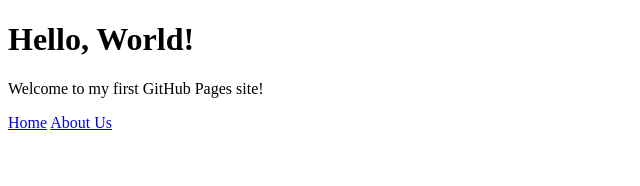
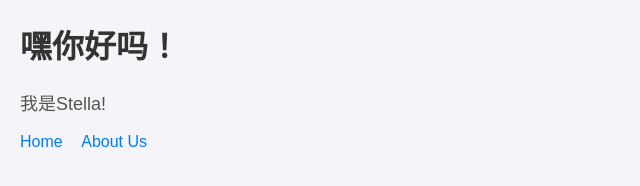
Before and after one commit to starfay/W, a plain HTML site: page index.html in a window 1280 px wide. Shown: the whole page, without its empty margins (0-640 px from the left). Drawn offline with Linux system fonts and the light colour scheme.

Commit message:
Update index.html

```diff
--- a/index.html
+++ b/index.html
@@ -4,10 +4,11 @@
     <meta charset="UTF-8">
     <meta name="viewport" content="width=device-width, initial-scale=1.0">
     <title>My First GitHub Page</title>
+    <link rel="stylesheet" href="styles.css">
 </head>
 <body>
-    <h1>Hello, World!</h1>
-    <p>Welcome to my first GitHub Pages site!</p>
+    <h1>嘿你好吗！</h1>
+    <p>我是Stella!</p>
     <nav>
     <a href="index.html">Home</a>
     <a href="about.html">About Us</a>
```
